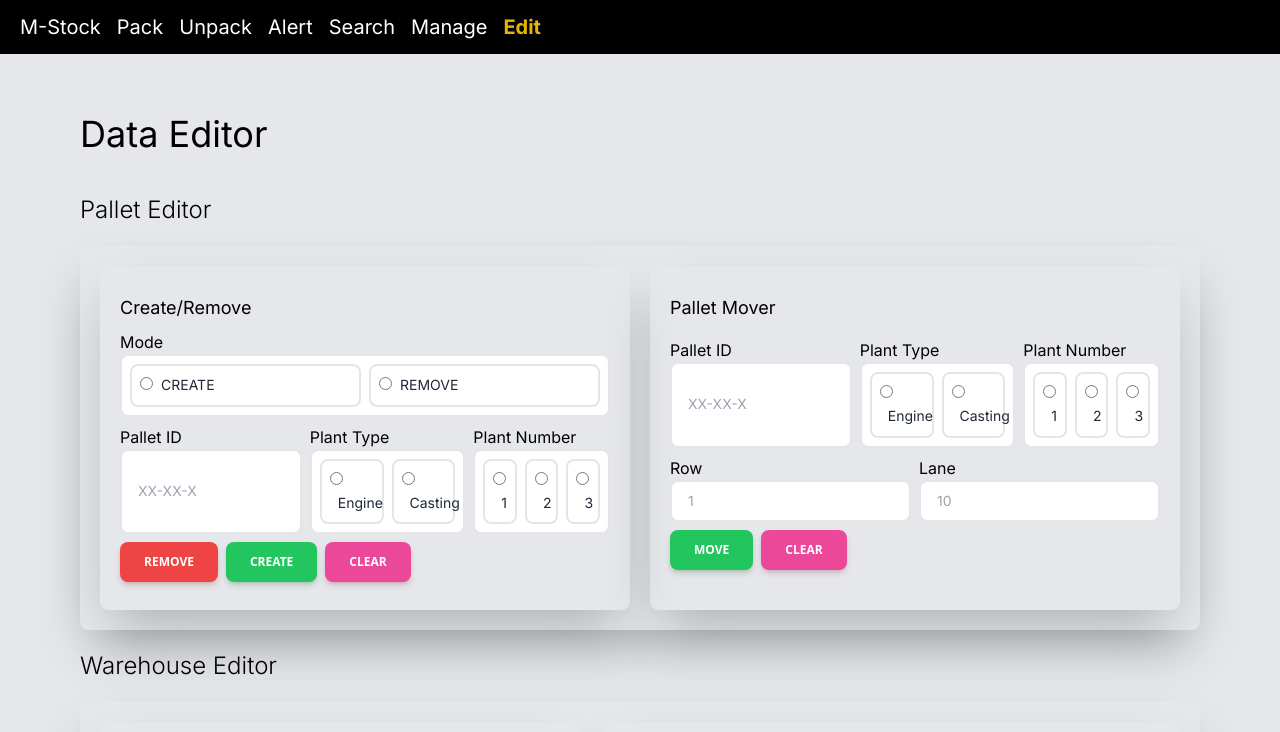
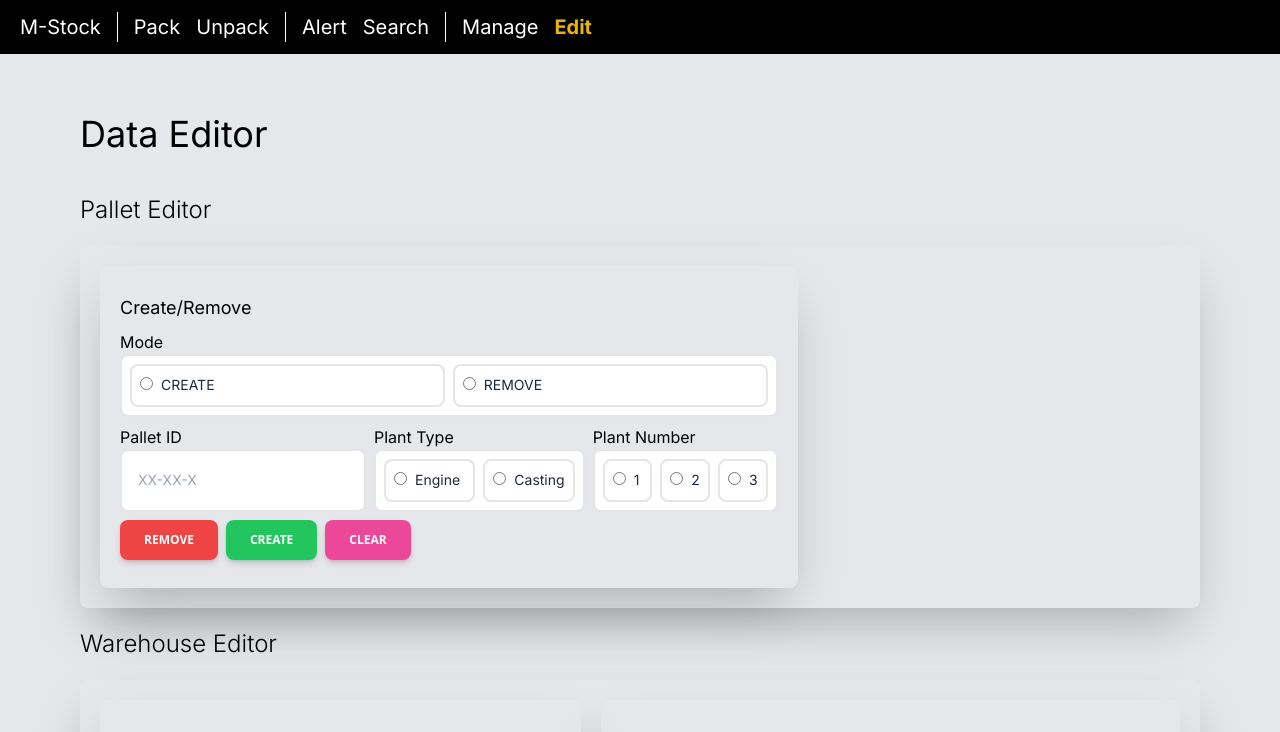
Before and after one commit to aingez/sts_safety_stock_coop_project, a Next.js app: page /editor in a window 1280 px wide. Shown: the top 732 px of the page. Built offline with nearby package versions, Linux system fonts and the light colour scheme.

Commit message:
checkpoint
create new layout monitoring display

```diff
--- a/src/app/editor/page.jsx
+++ b/src/app/editor/page.jsx
@@ -160,123 +160,6 @@ const PalletEditor = ({
               *Able to remove only Unpacked Pallet
             </p>
           )}
-        </div>
-      </div>
-
-      <div className="custom-box-2">
-        <h1 className="custom-box-title-1">Pallet Mover</h1>
-        <div className="flex flex-row space-x-2">
-          <div className="custom-input-layout-1">
-            <label>Pallet ID</label>
-            <input
-              type="text"
-              className="custom-text-input-1"
-              placeholder="XX-XX-X"
-              required
-            />
-          </div>
-          <div className="custom-input-layout-1">
-            <label>Plant Type</label>
-            <ul className="custom-radio-1 grid-cols-2">
-              <li className="radio-item">
-                <div className="radio-button-1">
-                  <input
-                    id="horizontal-list-radio-license"
-                    type="radio"
-                    value="engine"
-                    name="list-radio"
-                  />
-                  <label className="radio-label">Engine</label>
-                </div>
-              </li>
-              <li className="radio-item">
-                <div className="radio-button-1">
-                  <input
-                    id="horizontal-list-radio-id"
-                    type="radio"
-                    value="casting"
-                    name="list-radio"
-                  />
-                  <label className="radio-label">Casting</label>
-                </div>
-              </li>
-            </ul>
-          </div>
-
-          <div className="custom-input-layout-1">
-            <label>Plant Number</label>
-            <ul className="custom-radio-1 grid-cols-3">
-              <li className="radio-item">
-                <div className="radio-button-1">
-                  <input
-                    id="horizontal-list-radio-license"
-                    type="radio"
-                    value="engine"
-                    name="list-radio"
-                  />
-                  <label className="radio-label">1</label>
-                </div>
-              </li>
-              <li className="radio-item">
-                <div className="radio-button-1">
-                  <input
-                    id="horizontal-list-radio-id"
-                    type="radio"
-                    value="casting"
-                    name="list-radio"
-                  />
-                  <label className="radio-label">2</label>
-                </div>
-              </li>
-              <li className="radio-item">
-                <div className="radio-button-1">
-                  <input
-                    id="horizontal-list-radio-id"
-                    type="radio"
-                    value="casting"
-                    name="list-radio"
-                  />
-                  <label className="radio-label">3</label>
-                </div>
-              </li>
-            </ul>
-          </div>
-        </div>
-        <div className="flex flex-row space-x-2">
-          <div className="custom-input-layout-1">
-            <form>
-              <label>Row</label>
-              <input
-                type="number"
-                id="number-input"
-                aria-describedby="helper-text-explanation"
-                className="custom-text-input-1"
-                placeholder="1"
-                required
-              />
-            </form>
-          </div>
-          <div className="custom-input-layout-1">
-            <form>
-              <label>Lane</label>
-              <input
-                type="number"
-                id="number-input"
-                aria-describedby="helper-text-explanation"
-                className="custom-text-input-1"
-                placeholder="10"
-                required
-              />
-            </form>
-          </div>
-        </div>
-        <div className="my-2 space-x-2">
-          <button type="primary" size="large" className="custom-button-1-green">
-            MOVE
-          </button>
-          <button type="primary" size="large" className="custom-button-1-pink">
-            CLEAR
-          </button>
         </div>
       </div>
     </div>
--- a/src/app/page.jsx
+++ b/src/app/page.jsx
@@ -67,14 +67,15 @@ function ModelQuantityChart() {
               Loading...
             </div>
           ) : (
-            <div className="custom-box-2">
+            <div className="flex-none">
               <QuantityDisplay />
             </div>
           )}
-          <div className="custom-box-2">
-            <ReusableTable pageSize={3} />
-          </div>
         </div>
+      </div>
+      <h2 className="custom-title-1">Reminder</h2>
+      <div className="custom-box-2">
+        <ReusableTable pageSize={3} />
       </div>
       <h2 className="custom-title-1">Warehouse</h2>
       <div className="custom-box-2">
--- a/src/components/Nav.jsx
+++ b/src/components/Nav.jsx
@@ -14,6 +14,7 @@ function Nav() {
       >
         <Link href="/">M-Stock</Link>
       </li>
+      <div className="mx-2 border-r border-white" />
       <li
         className={`mx-2 text-white transition-all hover:text-yellow-200 ${pathname === "/pack" ? "font-bold text-yellow-500" : ""}`}
       >
@@ -24,6 +25,7 @@ function Nav() {
       >
         <Link href="/unpack">Unpack</Link>
       </li>
+      <div className="mx-2 border-r border-white" />
       <li
         className={`mx-2 text-white transition-all hover:text-yellow-200 ${pathname === "/alert" ? "font-bold text-yellow-500" : ""}`}
       >
@@ -34,6 +36,7 @@ function Nav() {
       >
         <Link href="/search">Search</Link>
       </li>
+      <div className="mx-2 border-r border-white" />
       <li
         className={`mx-2 text-white transition-all hover:text-yellow-200 ${pathname === "/manage" ? "font-bold text-yellow-500" : ""}`}
       >
--- a/src/components/layoutDisp.jsx
+++ b/src/components/layoutDisp.jsx
@@ -26,8 +26,25 @@ const laneColors = {
   green: "bg-[#75ffbc]",
 };
 
+function generateColorLUT(data) {
+  const result = [];
+
+  Object.values(data).forEach(({ lane, color }) => {
+    // Split the lane string into start and end numbers
+    const [start, end] = lane.split("-").map(Number);
+
+    // Push the color into the result array for each number in the range
+    for (let i = start; i <= end; i++) {
+      result.push(color);
+    }
+  });
+
+  return result;
+}
+
 function LayoutComp() {
   const { plant, warehouse, layout } = mockData[0].data;
+  const laneColorLUT = generateColorLUT(layout);
 
   return (
     <div className="flex flex-col p-10">
@@ -49,6 +66,8 @@ function LayoutComp() {
       </div>
 
       <div className="mt-5 flex items-center space-x-2 rounded-lg bg-white p-2 shadow-xl dark:bg-neutral-500">
+        {/* Wrapping the table with a scrollable container */}
+        <div className="overflow-x-auto">
           <table className="min-w-full border-separate rounded-lg bg-white p-2 dark:bg-neutral-500">
             <thead className="bg-neutral-300 dark:bg-neutral-400">
               <tr>
@@ -59,6 +78,9 @@ function LayoutComp() {
                   <th
                     key={index}
                     className="border-none p-3 text-left font-medium text-gray-700 dark:text-gray-300"
+                    style={{
+                      width: `calc(100% / ${plant.max_lane})`, // Responsive width based on total lanes
+                    }}
                   >
                     Lane {index + 1}
                   </th>
@@ -67,10 +89,7 @@ function LayoutComp() {
             </thead>
             <tbody>
               {warehouse.rows.map((row) => (
-              <tr
-                key={row.row_number}
-                className="hover:bg-gray-100 dark:hover:bg-gray-600"
-              >
+                <tr key={row.row_number}>
                   <td className="p-3 font-medium text-gray-700 dark:text-gray-300">
                     {row.row_number}
                   </td>
@@ -78,12 +97,19 @@ function LayoutComp() {
                     const lane = row.lanes.find(
                       (l) => l.lane_number === laneIndex + 1,
                     );
-                  const laneColor = getLaneColor(layout, laneIndex + 1);
+                    const rawLaneColor = laneColorLUT[laneIndex];
+                    // Map raw lane color to the lane color config
+                    const laneColor = laneColors[rawLaneColor] || "bg-white";
+
                     return (
                       <td
                         key={laneIndex}
                         className={`p-3 ${laneColor} space-y-1 rounded-md dark:border-gray-600 dark:bg-opacity-60`}
-                      style={{ verticalAlign: "bottom" }}
+                        style={{
+                          verticalAlign: "bottom",
+                          width: `calc(100% / ${plant.max_lane})`,
+                          maxWidth: "150px", // Limit maximum width to maintain responsiveness
+                        }}
                       >
                         {lane ? (
                           lane.positions.map((position) => (
@@ -92,14 +118,15 @@ function LayoutComp() {
                               className="flex justify-center"
                             >
                               <button
-                              className={`rounded-lg px-4 py-2 font-semibold text-white shadow-md ${statusColors[position.pallet.pack_age_status]}`}
+                                disabled
+                                className={`rounded-lg px-2 py-1 text-sm font-normal text-white shadow-md ${statusColors[position.pallet.pack_age_status]}`}
                               >
                                 {position.pallet.number}
                               </button>
                             </div>
                           ))
                         ) : (
-                        <div className="flex items-center justify-center px-4 italic text-gray-400 dark:text-gray-500">
+                          <div className="flex items-center justify-center px-2 py-1 italic text-gray-400 opacity-20 dark:text-gray-500">
                             EMPTY
                           </div>
                         )}
@@ -112,18 +139,8 @@ function LayoutComp() {
           </table>
         </div>
       </div>
+    </div>
   );
 }
 
-function getLaneColor(layout, laneNumber) {
-  if (laneNumber >= 1 && laneNumber <= 4) {
-    return `${laneColors.blue}`;
-  } else if (laneNumber >= 5 && laneNumber <= 7) {
-    return `${laneColors.yellow}`;
-  } else if (laneNumber >= 8 && laneNumber <= 10) {
-    return `${laneColors.green}`;
-  }
-  return "bg-white";
-}
-
 export default LayoutComp;
--- a/src/components/qtyDisp.jsx
+++ b/src/components/qtyDisp.jsx
@@ -35,22 +35,22 @@ const mockData = [
   },
 ];
 
-const BarChart = ({ data = mockData }) => {
+const QuantityDisplay = ({ data = mockData }) => {
   return (
-    <div className="space-y-3">
+    <div className="space-y-4 p-4 md:p-6 lg:p-8">
       {data.map((item) => (
-        <div key={item.type}>
-          <h3 className="custom-box-title-3 flex flex-row">
-            {item.type} :{" "}
-            <div className="pl-2 text-xl font-bold text-rose-500">
+        <div key={item.type} className="space-y-2">
+          <h3 className="custom-box-title-3 flex flex-row items-center text-base font-medium md:text-lg lg:text-xl">
+            {item.type} :
+            <span className="pl-2 text-lg font-bold text-rose-500 md:text-xl lg:text-2xl">
               {item.total}
-            </div>
+            </span>
           </h3>
-          <div className="grid grid-cols-4 gap-2">
+          <div className="grid grid-cols-2 gap-2 sm:grid-cols-3 md:grid-cols-4 lg:grid-cols-5 xl:grid-cols-6">
             {item.model.map((model) => (
               <button
                 key={model.model}
-                className="select-none rounded-lg bg-yellow-500 px-2 py-1 text-center align-middle text-lg font-light uppercase text-black shadow-inner shadow-lg transition-all"
+                className="select-none rounded-lg bg-yellow-500 px-2 py-1 text-center text-sm font-light uppercase text-black shadow-inner transition-all hover:shadow-md sm:px-3 sm:py-2 sm:text-base md:px-4 md:py-3 md:text-lg"
               >
                 {model.model} : {model.qty}
               </button>
@@ -62,4 +62,4 @@ const BarChart = ({ data = mockData }) => {
   );
 };
 
-export default BarChart;
+export default QuantityDisplay;
```
Also changed, not shown: src/app/test/page.jsx (+107 -37 lines), src/components/alertTable.jsx (+36 -26 lines), src/components/testing_data/warehouseDashMock_2.json (+20 -16 lines), 1 other file (tests, documents, lock files or other folders). Lines whose indentation alone changed are shown as unchanged.
